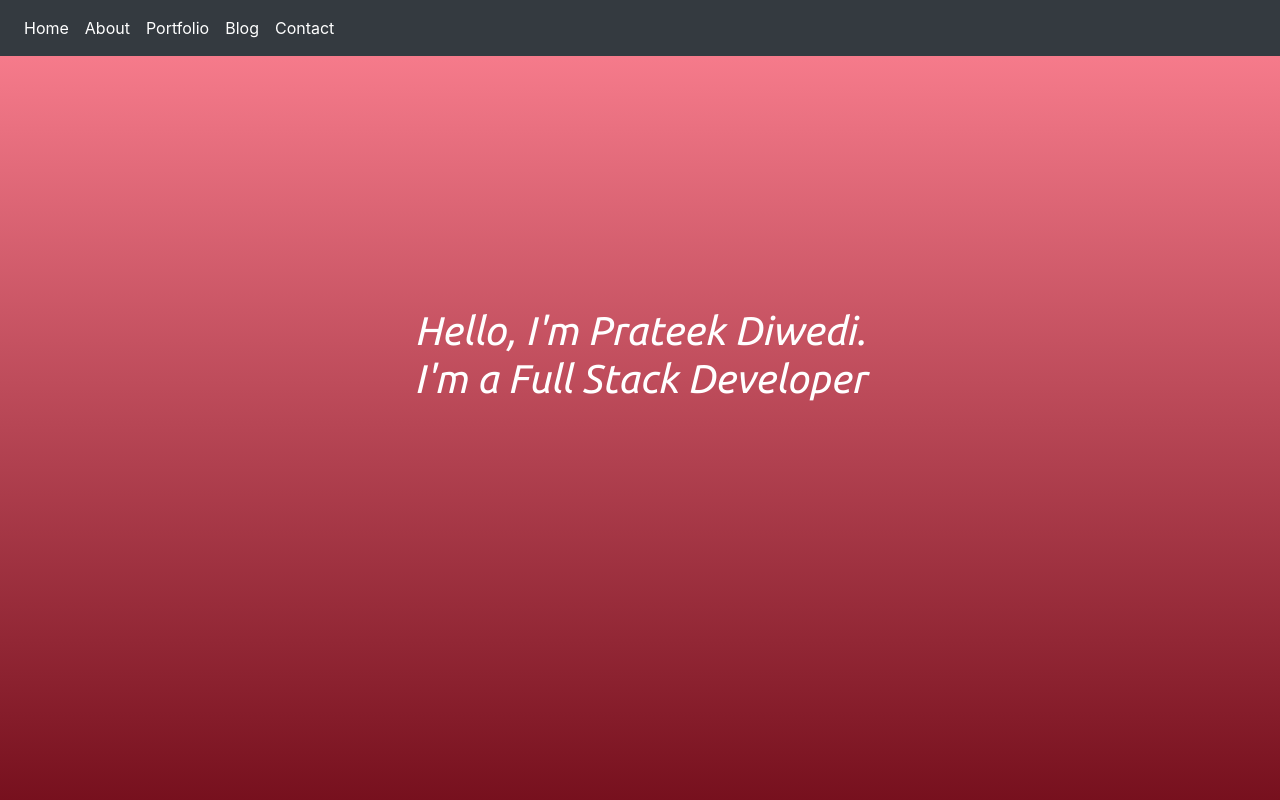
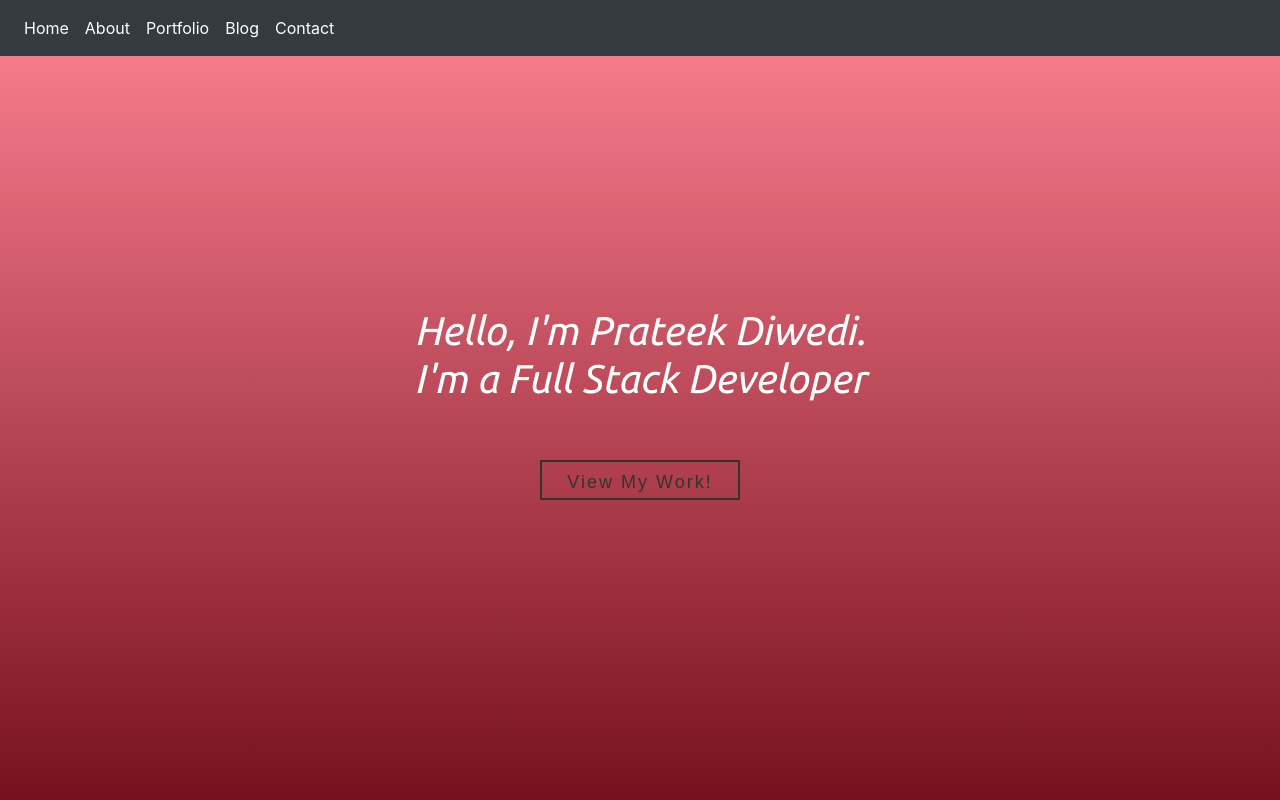
Before and after one commit to prateek-diwedi/portfolio, a React (Create React App) app: page / in a window 1280 px wide. Shown: the top 800 px of the page. Built offline with nearby package versions, Linux system fonts and the light colour scheme.

Commit message:
final commit

```diff
--- a/public/index.html
+++ b/public/index.html
@@ -6,8 +6,8 @@
     <meta name="viewport" content="width=device-width, initial-scale=1" />
     <meta name="theme-color" content="#000000" />
     <meta
-      name="description"
-      content="Web site created using create-react-app"
+      name="Portfolio Prateek Diwedi"
+      content="Prateek Diwedi's Portfolio Website"
     />
     <link rel="apple-touch-icon" href="%PUBLIC_URL%/logo192.png" />
     <link href="https://fonts.googleapis.com/css2?family=Roboto:ital,wght@1,300&family=Ubuntu:ital@1&display=swap" rel="stylesheet">
@@ -25,7 +25,7 @@
       work correctly both with client-side routing and a non-root public URL.
       Learn how to configure a non-root public URL by running `npm run build`.
     -->
-    <title>React App</title>
+    <title>Portfolio Prateek Diwedi</title>
   </head>
   <body>
     <noscript>You need to enable JavaScript to run this app.</noscript>
--- a/src/App.css
+++ b/src/App.css
@@ -18,7 +18,7 @@
     background-color: #FF0289;
   }
   40% {
-    background-color: #BF02FF;
+    background-color: rgb(241, 9, 98);
   }
   50% {
     background-color: #022CFF;
@@ -48,3 +48,54 @@ h1 {
   text-align: center;
   padding-top: 24%;
 }
+
+
+/* button */
+
+
+.wrapper{
+  position: absolute;
+  top: 60%;
+  left: 50%;
+  transform: translate(-50%, -50%);
+}
+
+#landingPageButton {
+  display: block;
+  width: 200px;
+  height: 40px;
+  line-height: 40px;
+  font-size: 18px;
+  font-family: sans-serif;
+  text-decoration: none;
+  color: #333;
+  border: 2px solid #333;
+  letter-spacing: 2px;
+  text-align: center;
+  position: relative;
+  transition: all .35s;
+}
+
+#landingPageButton span {
+  position: relative;
+  z-index: 2;
+}
+
+#landingPageButton:after {
+  position: absolute;
+  content: "";
+  top: 0;
+  left: 0;
+  width: 0;
+  height: 100%;
+  background: #ff003b;
+  transition: all .35s;
+}
+
+#landingPageButton:hover {
+  color: #fff;
+}
+
+#landingPageButton:hover:after {
+  width: 100%;
+}
--- a/src/App.js
+++ b/src/App.js
@@ -5,12 +5,15 @@ import 'bootstrap/dist/css/bootstrap.min.css'
 function App() {
   return (
     <div className="App" id='homeAnchor'>
-     <h1>
-    Hello, I'm Prateek Diwedi.
+      <h1>
+        Hello, I'm Prateek Diwedi.
       <p>
-         I'm a Full Stack Developer
+          I'm a Full Stack Developer
       </p>
-    </h1>
+      </h1>
+      <div class="wrapper">
+        <a id='landingPageButton' href="#aboutMeAnchor"><span>View My Work!</span></a>
+      </div>
     </div>
   );
 }
--- a/src/components/contact.scss
+++ b/src/components/contact.scss
@@ -83,3 +83,7 @@
   padding-left: 15px;
 }
 }
+
+#contactButton {
+  padding-left: 15px;
+}
```
